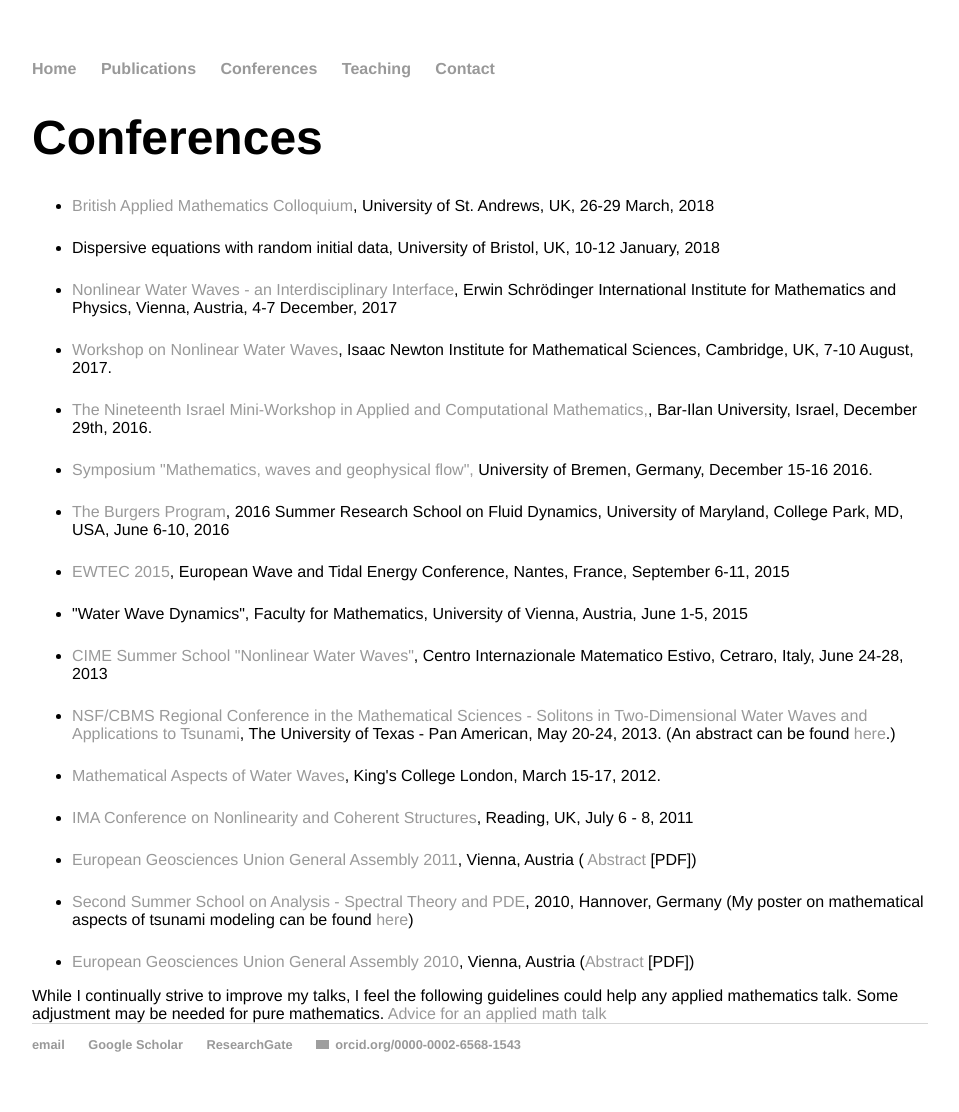
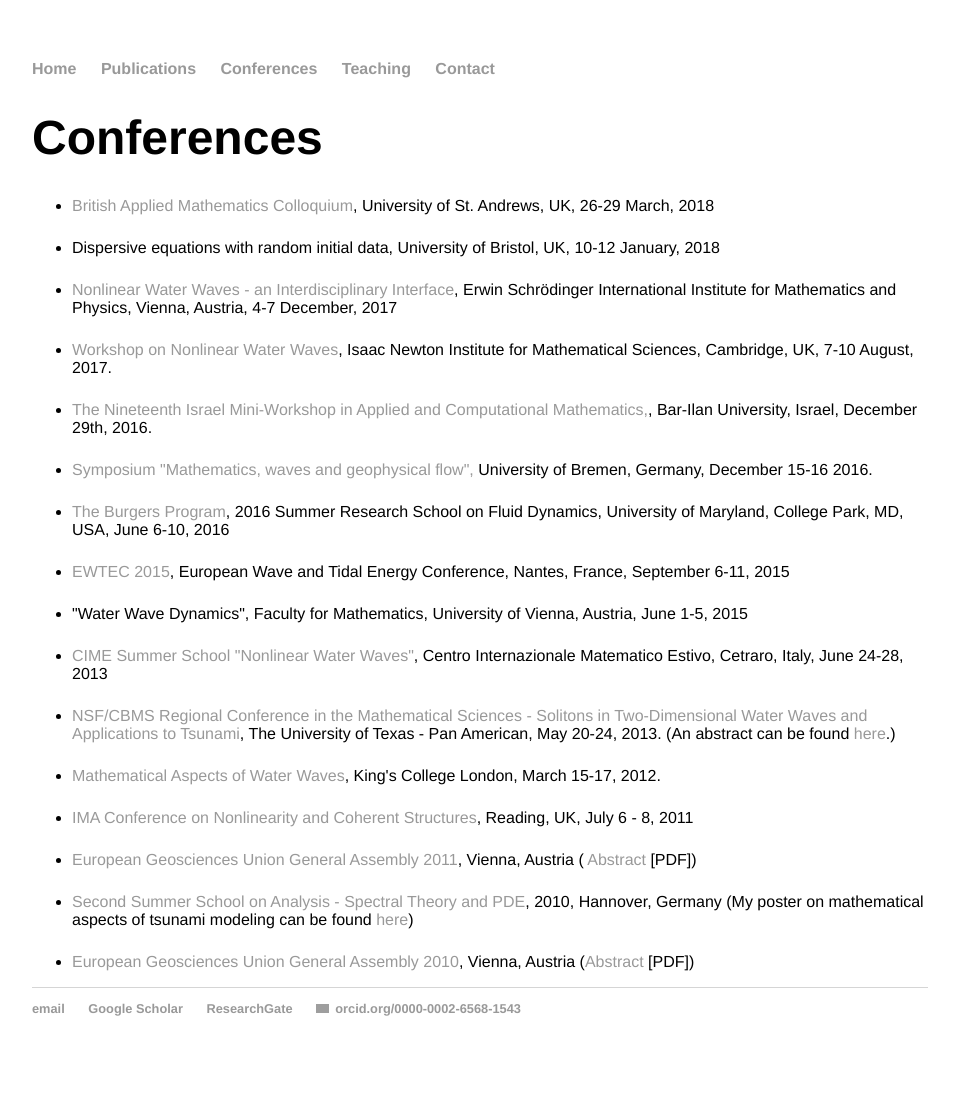
Before and after one commit to rstuhlmeier/rstuhlmeier.github.io, a Jekyll site: the page built from conferences/index.html, in a window 1280 px wide. Shown: the whole page, without its empty margins (160-1119 px from the left). Built offline with Jekyll 4.4.1, drawn with Linux system fonts in a browser that asks for light colours; after the commit the page ends 1076 px from its top, so only the background shows below that; grey boxes are pictures that could not be loaded.

Commit message:
Update index.html

```diff
--- a/conferences/index.html
+++ b/conferences/index.html
@@ -40,4 +40,3 @@ title: Raphael Stuhlmeier - Conferences
 <p>
           <li> <a href="http://meetings.copernicus.org/egu2010/">European Geosciences Union General Assembly 2010</a>, Vienna, Austria (<a href="http://meetingorganizer.copernicus.org/EGU2010/EGU2010-1293.pdf">Abstract</a> [PDF])</li>
 </ul>
-While I continually strive to improve my talks, I feel the following guidelines could help any applied mathematics talk. Some adjustment may be needed for pure mathematics. <a href="advice.html">Advice for an applied math talk</a>
```
